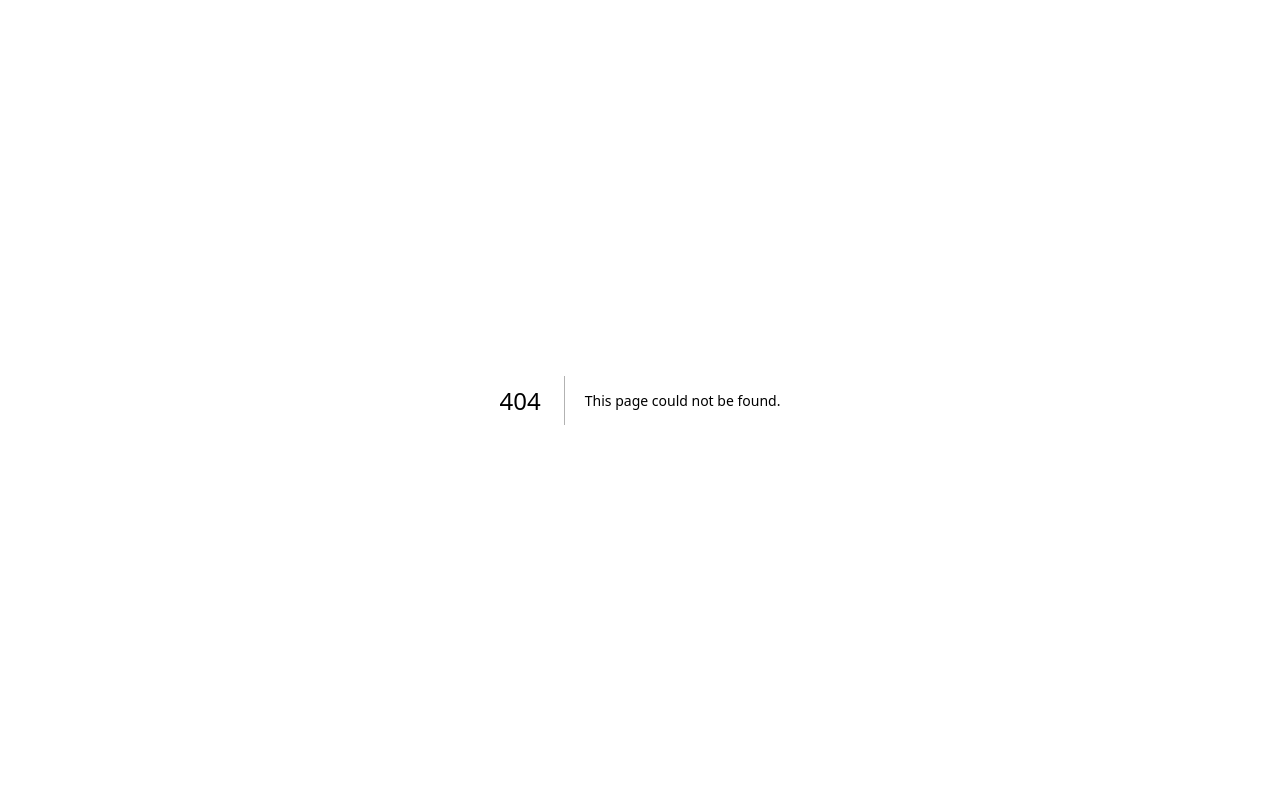
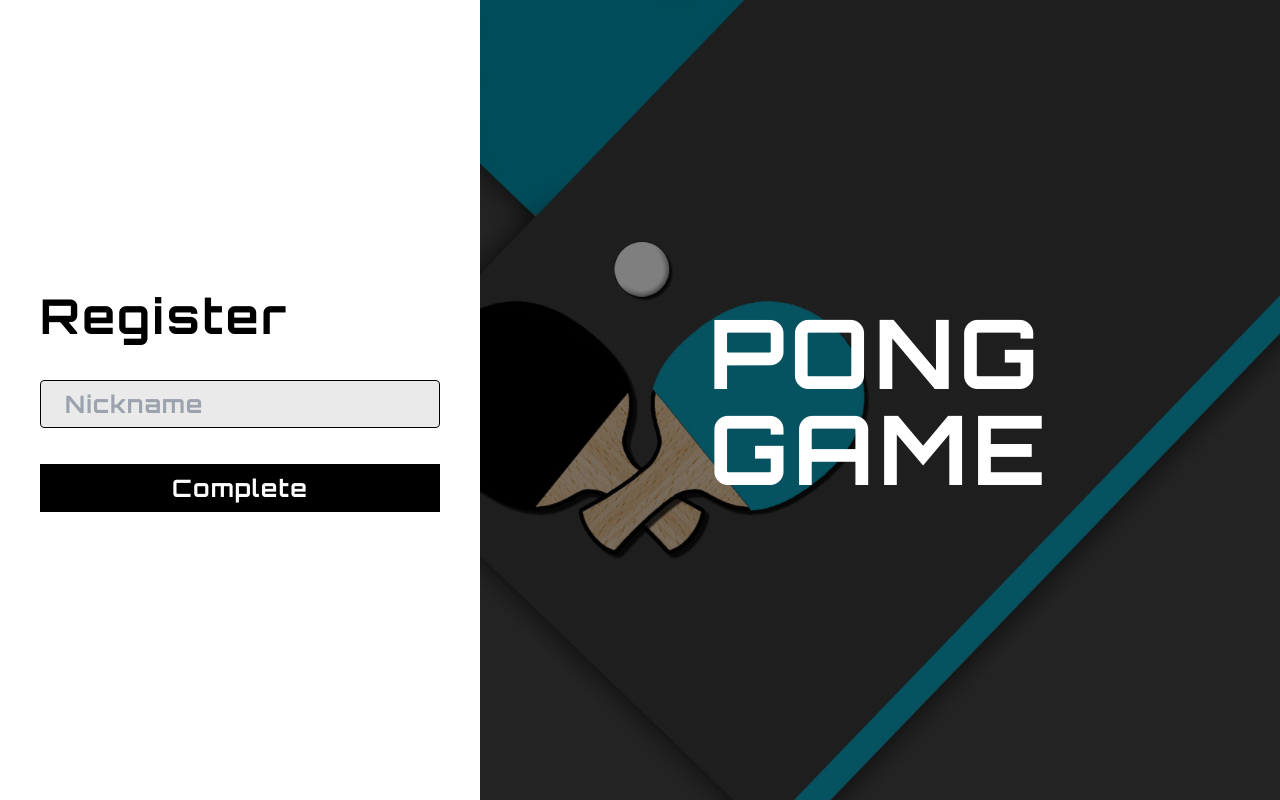
Before and after one commit to ssoyeong-lee/frontend, a Next.js app: page /register in a window 1280 px wide. Before the commit this address had no page. Built offline with nearby package versions, Linux system fonts and the light colour scheme.

Commit message:
Feat: Register page 구현

```diff
--- /dev/null
+++ b/src/layouts/TextBox.tsx
@@ -0,0 +1,16 @@
+interface Props {
+    size: string;
+    className?: string;
+    placeholder?: string;
+}
+
+export default function TextBox({size, className, placeholder}: Props) {
+  return (
+    <form className={`${size}`}>
+      <input
+        type="text"
+        placeholder={`${placeholder}`}
+        className={`w-full h-full border border-solid rounded px-6 ${className}`}/>
+    </form>
+  );
+}
--- /dev/null
+++ b/src/pages/register.tsx
@@ -0,0 +1,26 @@
+import Button from "@/layouts/Button";
+import FlexBox from "@/layouts/FlexBox";
+import Side from "@/layouts/Side";
+import TextBox from "@/layouts/TextBox";
+
+export default function Register() {
+  return (
+    <Side>
+      <FlexBox direction="col" className="items-start gap-9">
+        <FlexBox direction="col" className="items-start gap-3 ">
+          <div className="font-bold text-5xl tracking-wider leading-[3.5rem]">
+            Register
+          </div>
+        </FlexBox>
+        <TextBox placeholder="Nickname" size="w-[25rem] h-[3rem]" className="font-bold text-2xl tracking-wider bg-[#EAEAEA]"/>
+        <Button
+          href="https://www.naver.com"
+          className="w-[25rem] h-[3rem] bg-black"
+          textClassName="font-bold text-2xl tracking-wider"
+        >
+          Complete
+        </Button>
+      </FlexBox>
+    </Side>
+  );
+}
```
Also changed, not shown: 1 other file (tests, documents, lock files or other folders).
